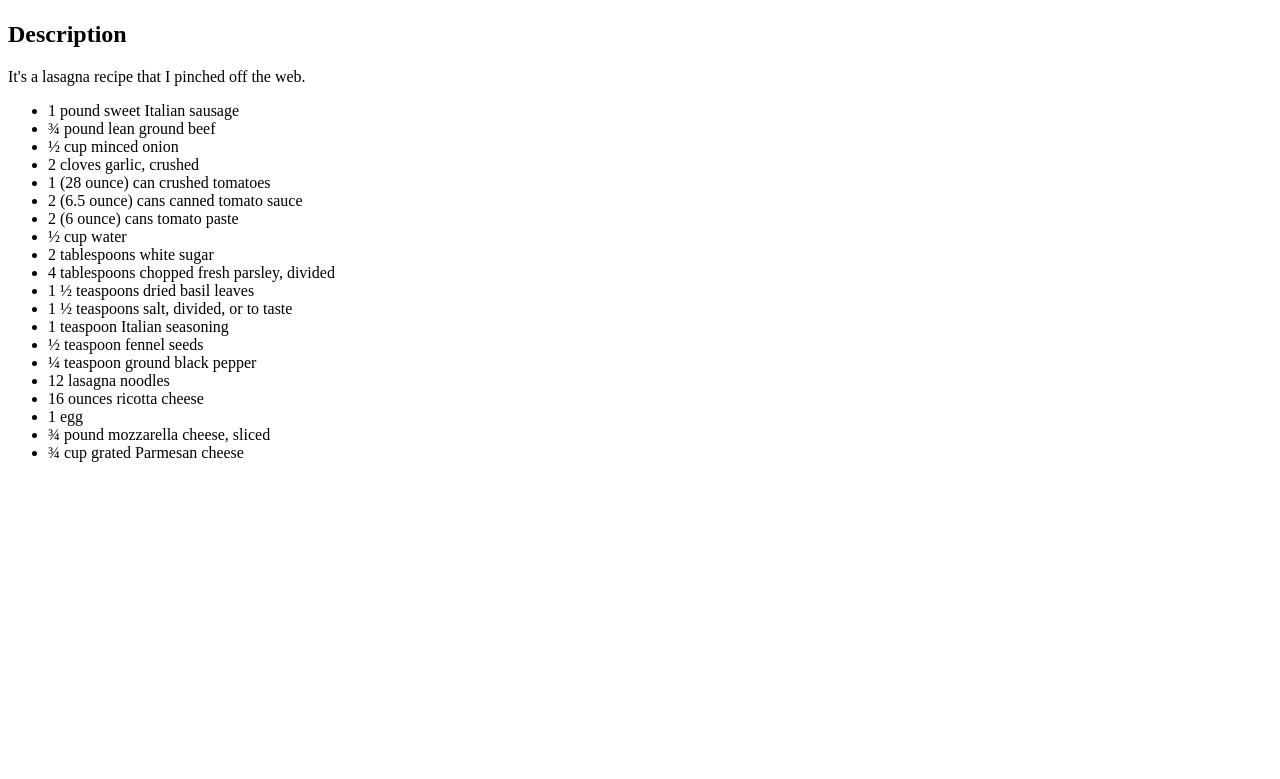
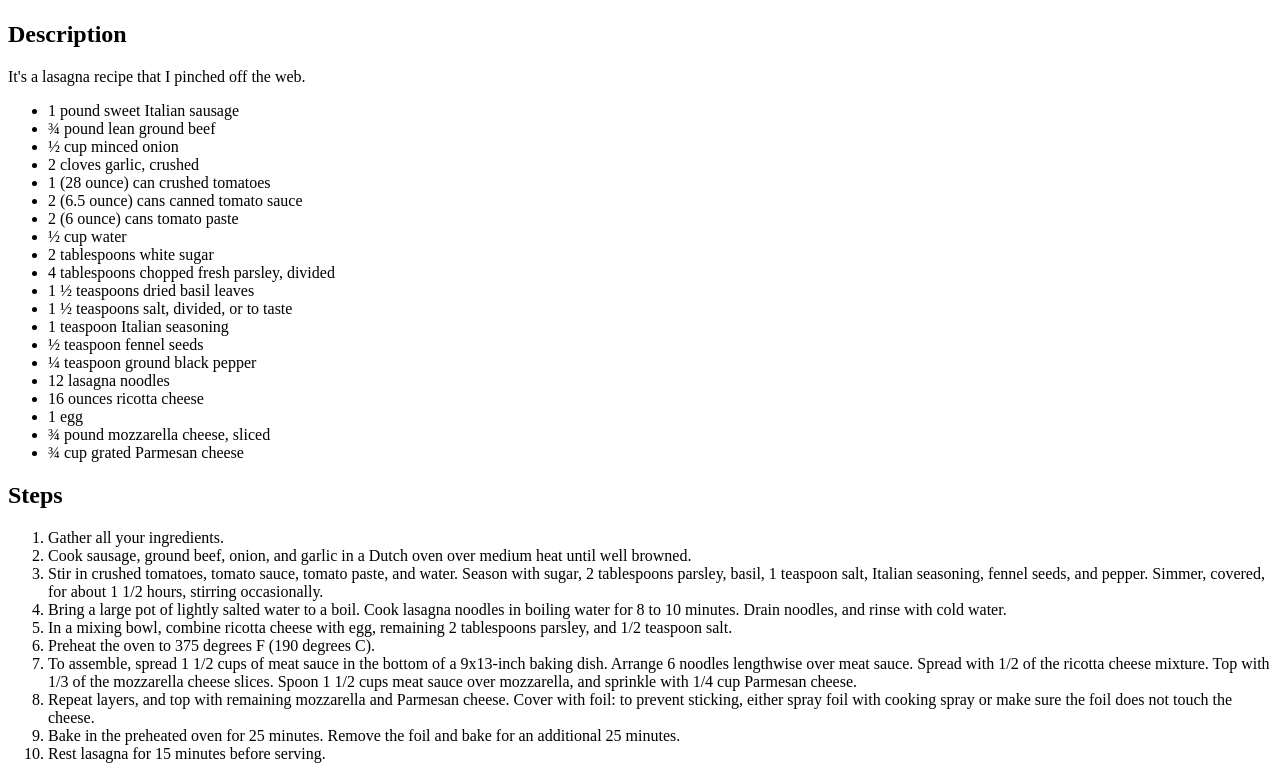
Before and after one commit to tcnickless/odin-recipes, a plain HTML site: page recipes/lasagna.html in a window 1280 px wide. Shown: the part 383-1162 px from the top of the page. Before the commit the page ends 861 px from the top, so only its background shows below. Drawn offline with Linux system fonts and the light colour scheme.

Commit message:
added steps list - ordered

```diff
--- a/recipes/lasagna.html
+++ b/recipes/lasagna.html
@@ -33,5 +33,18 @@
         <li>¾ pound mozzarella cheese, sliced</li>
         <li>¾ cup grated Parmesan cheese</li>
     </ul>
+    <h2>Steps</h2>
+    <ol>
+        <li> Gather all your ingredients. </li>
+        <li> Cook sausage, ground beef, onion, and garlic in a Dutch oven over medium heat until well browned. </li>
+        <li> Stir in crushed tomatoes, tomato sauce, tomato paste, and water. Season with sugar, 2 tablespoons parsley, basil, 1 teaspoon salt, Italian seasoning, fennel seeds, and pepper. Simmer, covered, for about 1 1/2 hours, stirring occasionally. </li>
+        <li> Bring a large pot of lightly salted water to a boil. Cook lasagna noodles in boiling water for 8 to 10 minutes. Drain noodles, and rinse with cold water. </li>
+        <li> In a mixing bowl, combine ricotta cheese with egg, remaining 2 tablespoons parsley, and 1/2 teaspoon salt. </li>
+        <li> Preheat the oven to 375 degrees F (190 degrees C). </li>
+        <li> To assemble, spread 1 1/2 cups of meat sauce in the bottom of a 9x13-inch baking dish. Arrange 6 noodles lengthwise over meat sauce. Spread with 1/2 of the ricotta cheese mixture. Top with 1/3 of the mozzarella cheese slices. Spoon 1 1/2 cups meat sauce over mozzarella, and sprinkle with 1/4 cup Parmesan cheese. </li>
+        <li> Repeat layers, and top with remaining mozzarella and Parmesan cheese. Cover with foil: to prevent sticking, either spray foil with cooking spray or make sure the foil does not touch the cheese. </li>
+        <li> Bake in the preheated oven for 25 minutes. Remove the foil and bake for an additional 25 minutes. </li>
+        <li> Rest lasagna for 15 minutes before serving. </li>
+    </ol>
 </body>
 </html>
```
